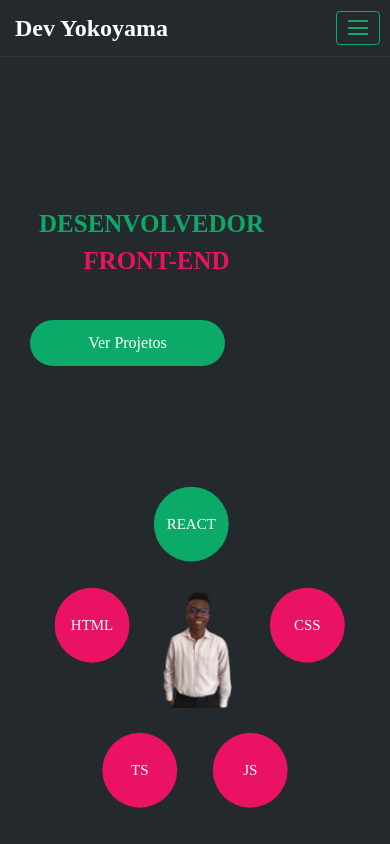
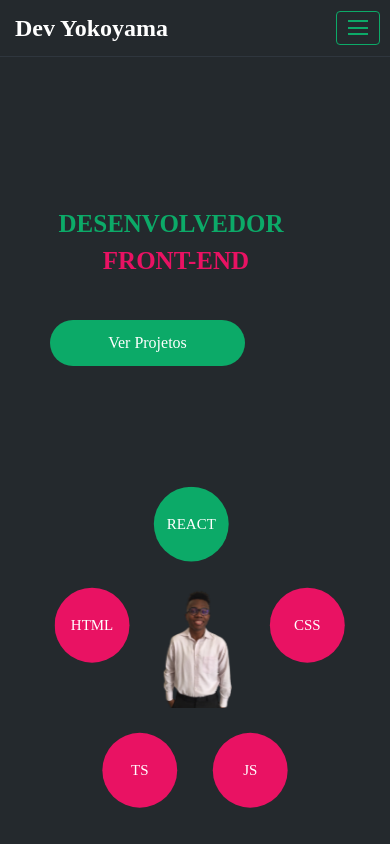
Before and after one commit to Rafael-Yokoyama/meu-portifolio, a React (Create React App) app: page / in a window 390 px wide. Shown: the top 844 px of the page. Built offline with nearby package versions, Linux system fonts and the light colour scheme.

Commit message:
Update style.css

```diff
--- a/src/components/about/style.css
+++ b/src/components/about/style.css
@@ -180,6 +180,7 @@ margin: 0 auto;
 
 font-size:40px;
         padding-top:200px;
+        margin-left:250px;
 
     }
 .about-img{
@@ -212,6 +213,8 @@ font-size:40px;
 
     }
       .about-text h1 span{
+
+   white-space: nowrap;
           width: 100%;
       }
 
@@ -223,7 +226,7 @@ font-size:40px;
 
     .about-text h1{
         margin-top:-40px;
-        margin-left: 20%;
+        margin-left: 30%;
         font-size:25px;
         padding-bottom: 40px;
 
@@ -238,7 +241,7 @@ font-size:40px;
       .btn-1{
           margin-top: -0px;
         width: 100%;
-        margin-left: 30px;
+        margin-left: 50px;
         margin-bottom: 40px;
 
 
```
